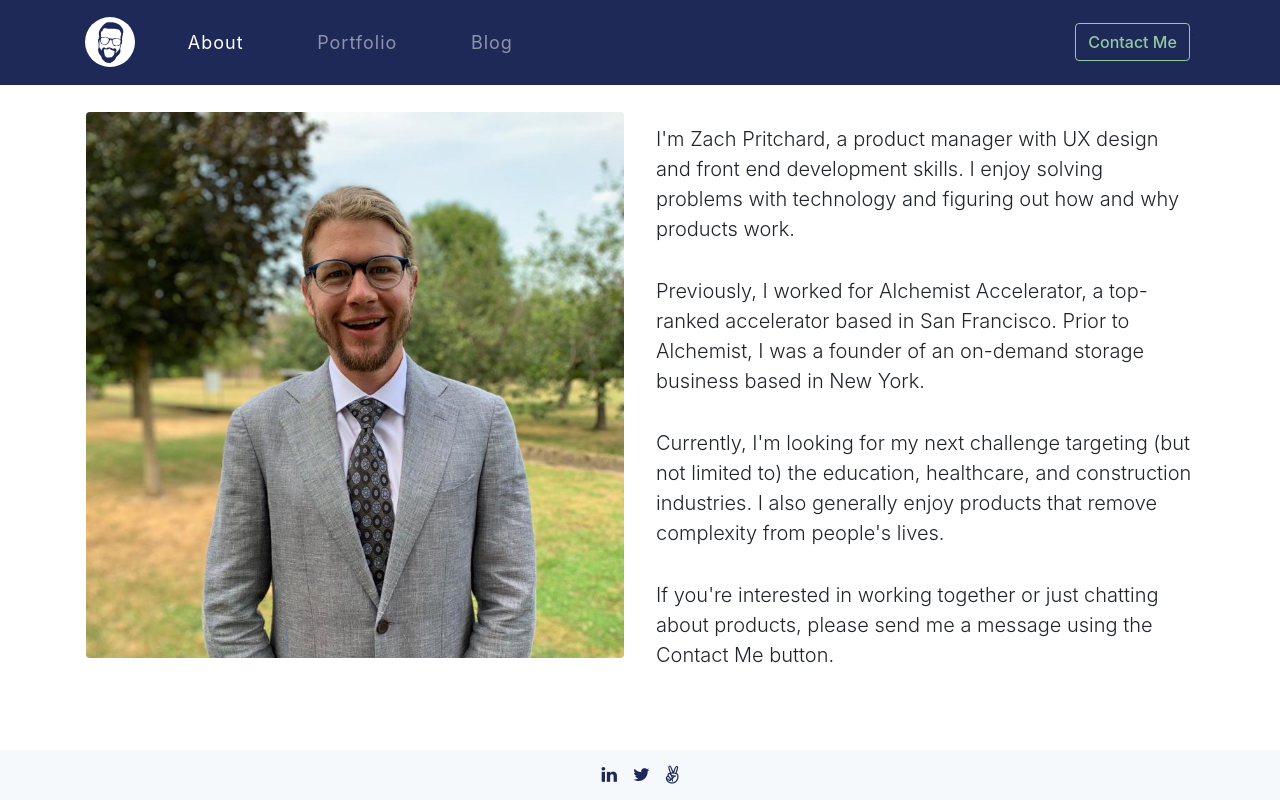
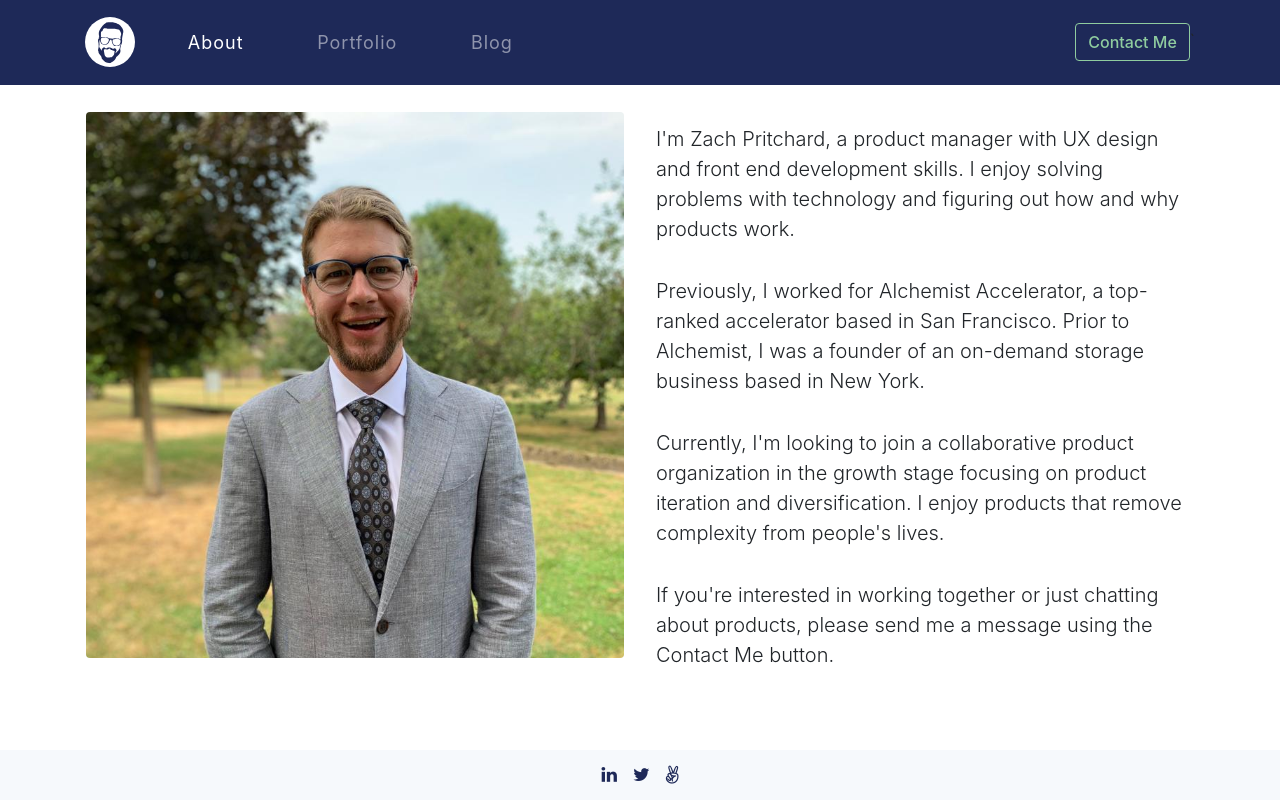
Before and after one commit to zach-product/blog-app, a React (Create React App) app in the folder client/: page /about in a window 1280 px wide. Built offline with nearby package versions, Linux system fonts and the light colour scheme; the HTML template or start-up script is replaced by a standard one.

Commit message:
Updated About currently text

```diff
--- a/client/src/components/website/About.jsx
+++ b/client/src/components/website/About.jsx
@@ -11,7 +11,7 @@ export default class Posts extends Component {
             about: [
                 "I'm Zach Pritchard, a product manager with UX design and front end development skills. I enjoy solving problems with technology and figuring out how and why products work.",
                 "Previously, I worked for Alchemist Accelerator, a top-ranked accelerator based in San Francisco. Prior to Alchemist, I was a founder of an on-demand storage business based in New York.",
-                "Currently, I'm looking for my next challenge targeting (but not limited to) the education, healthcare, and construction industries. I also generally enjoy products that remove complexity from people's lives.",
+                "Currently, I'm looking to join a collaborative product organization in the growth stage focusing on product iteration and diversification. I enjoy products that remove complexity from people's lives.",
                 "If you're interested in working together or just chatting about products, please send me a message using the Contact Me button."
             ]
         }
```
